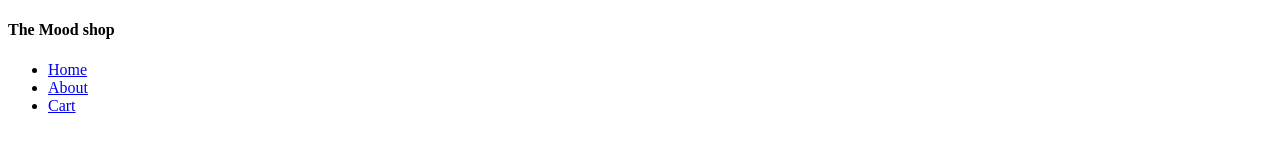
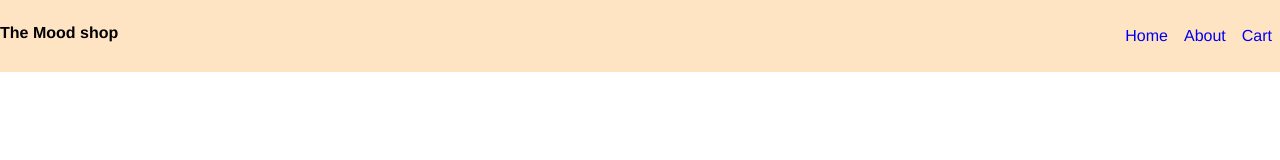
Before and after one commit to DominicBarnett/mood-shop, a plain HTML site: page index.html in a window 1280 px wide. Drawn offline with Linux system fonts and the light colour scheme.

Commit message:
styled the header and navbar

```diff
--- a/index.html
+++ b/index.html
@@ -4,9 +4,10 @@
     <meta charset="UTF-8">
     <meta name="viewport" content="width=device-width, initial-scale=1.0">
     <title>Mood shop</title>
+    <link rel="stylesheet" href="styles.css">
 </head>
 <body>
-    <header>
+    <header class="page-header">
         <h4>The Mood shop</h4>
         <nav>
             <ul>
--- /dev/null
+++ b/styles.css
@@ -0,0 +1,23 @@
+body{
+    font-family: helvetica;
+    font-size: 16px;
+    line-height: 1.5;
+    margin: 0;
+}
+.page-header{
+    display: flex;
+    flex-direction: row;
+    justify-content: space-between;
+background-color: bisque;
+}
+.page-header ul{
+    display: flex;
+    flex-direction: row;
+    justify-content: space-between;
+    list-style: none;
+}
+.page-header a{
+    display: block;
+    padding: 0.5em;
+    text-decoration: none;
+}
```
